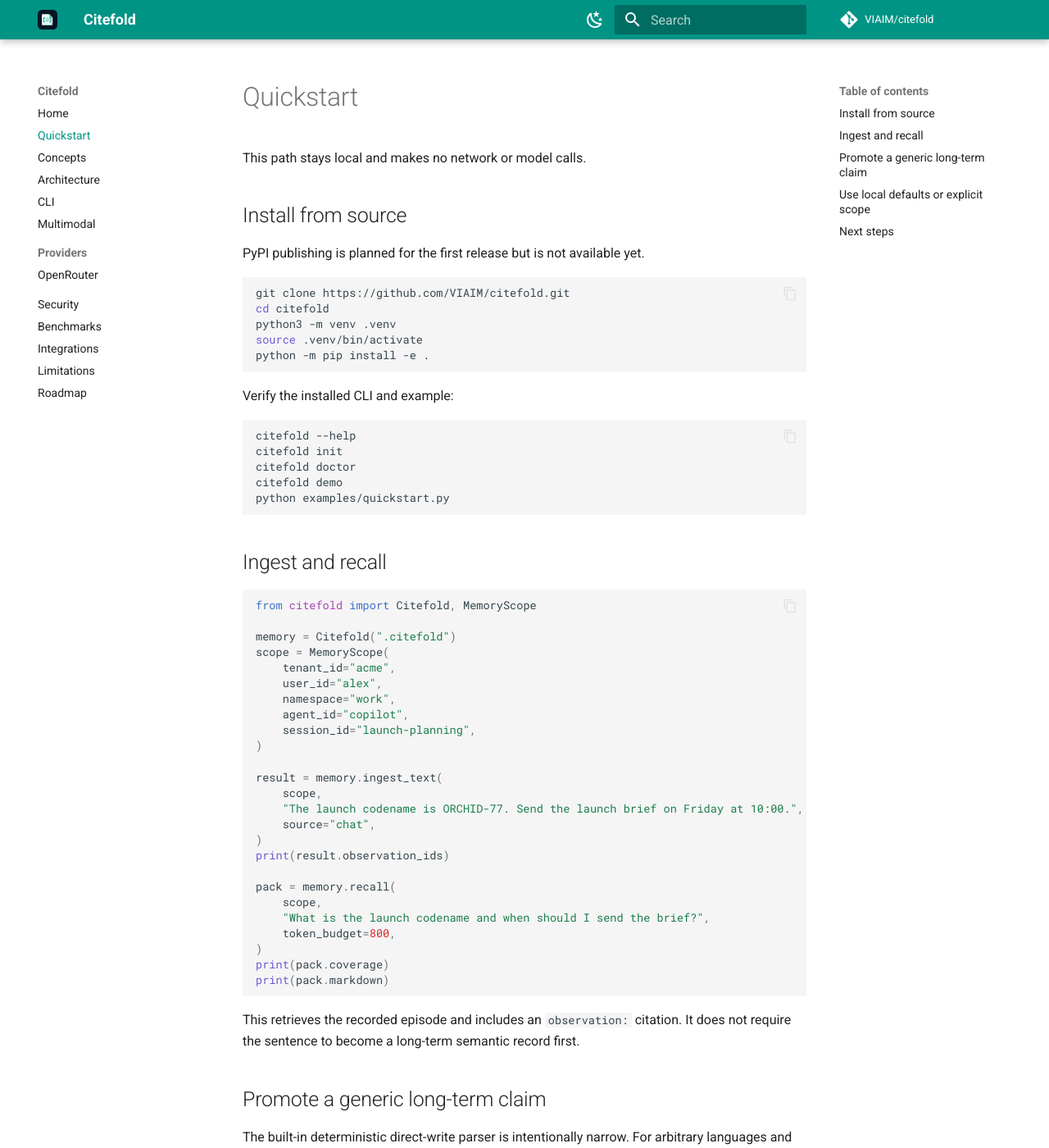
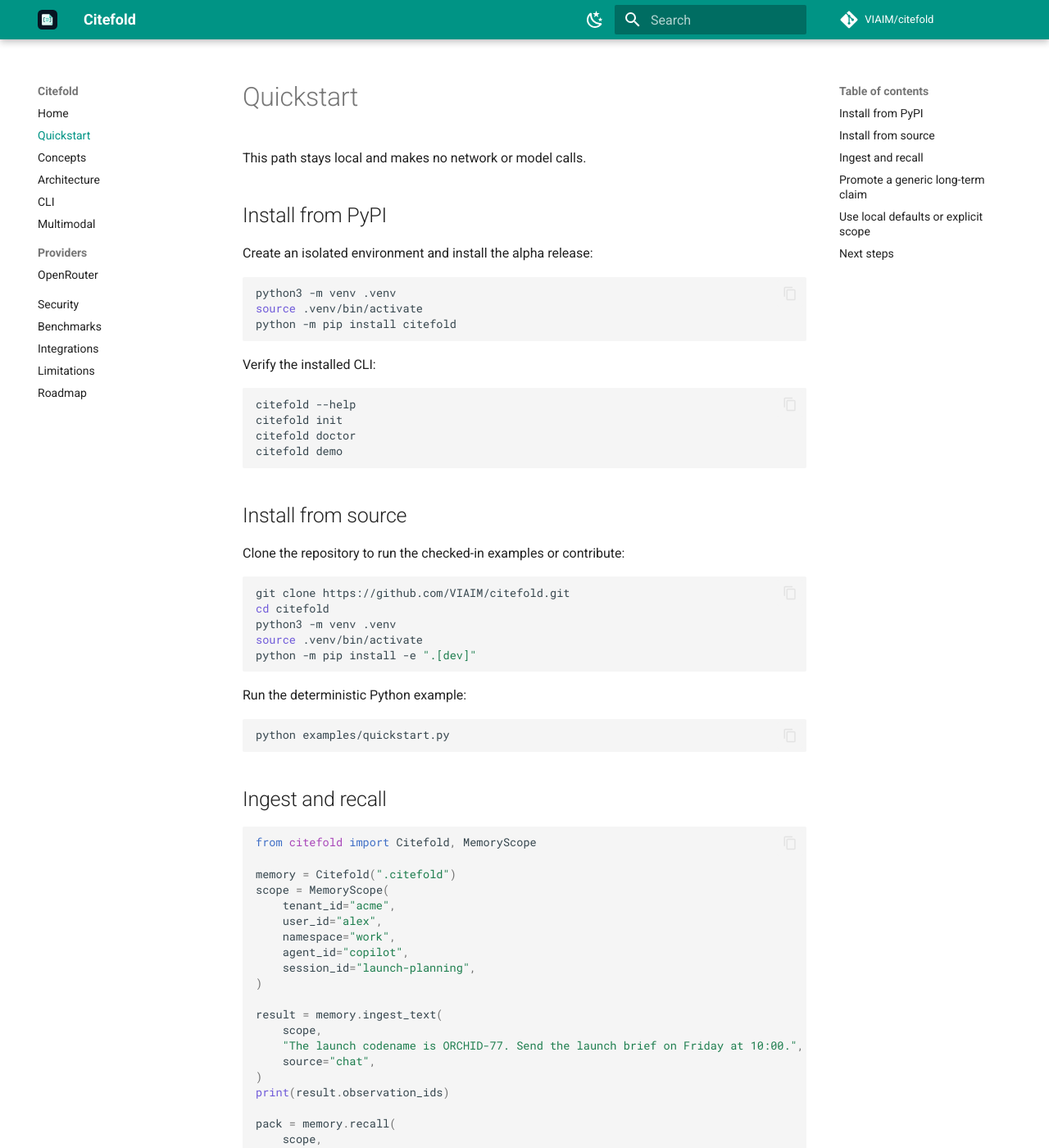
Before and after one commit to VIAIM/citefold, an MkDocs documentation site: the page built from docs/quickstart.md, in a window 1280 px wide and 1400 px high. Shown: the whole window at 82% size. Built offline with MkDocs 1.6.1 and Material for MkDocs 9.7.7, drawn with Linux system fonts in a browser that asks for light colours; comment, search, counter and statistics services are not loaded.

````diff
--- a/docs/limitations.md
+++ b/docs/limitations.md
@@ -6,7 +6,6 @@ The current release is an evidence-first alpha, not a production memory service.
 
 - API and on-disk schemas may change before 1.0.
 - There is no general migration tool yet.
-- The package is not yet published to PyPI; install from the repository.
 - Candidate list/approve/reject exists in both Python and CLI paths; a bulk or graphical review workflow is not included.
 - Pin/unpin behavior is represented internally but has no public operation.
 
--- a/docs/quickstart.md
+++ b/docs/quickstart.md
@@ -2,25 +2,40 @@
 
 This path stays local and makes no network or model calls.
 
+## Install from PyPI
+
+Create an isolated environment and install the alpha release:
+
+```bash
+python3 -m venv .venv
+source .venv/bin/activate
+python -m pip install citefold
+```
+
+Verify the installed CLI:
+
+```bash
+citefold --help
+citefold init
+citefold doctor
+citefold demo
+```
+
 ## Install from source
 
-PyPI publishing is planned for the first release but is not available yet.
+Clone the repository to run the checked-in examples or contribute:
 
 ```bash
 git clone https://github.com/VIAIM/citefold.git
 cd citefold
 python3 -m venv .venv
 source .venv/bin/activate
-python -m pip install -e .
+python -m pip install -e ".[dev]"
 ```
 
-Verify the installed CLI and example:
+Run the deterministic Python example:
 
 ```bash
-citefold --help
-citefold init
-citefold doctor
-citefold demo
 python examples/quickstart.py
 ```
 
--- a/docs/roadmap.md
+++ b/docs/roadmap.md
@@ -12,8 +12,8 @@ The roadmap follows evidence and release gates. It is directional and may change
 - [x] Candidate list/approve/reject CLI workflow plus local init/doctor/demo commands.
 - [x] Optional privacy-constrained OpenRouter adapter.
 - [x] Retrieval, QA, synthetic A/B, and multimodal lifecycle reports.
-- [ ] Freeze package metadata and publish signed/tagged `0.1.0` artifacts.
-- [ ] Verify CI on every declared Python/OS combination.
+- [ ] Freeze package metadata and publish tagged `0.1.0` artifacts with PyPI attestations.
+- [x] Verify CI on every declared Python/OS combination.
 - [ ] Publish PyPI distribution from the same release artifacts.
 
 ## 0.2 — review and compatibility
--- a/pyproject.toml
+++ b/pyproject.toml
@@ -58,7 +58,7 @@ citefold = "citefold.cli:main"
 
 [project.urls]
 Homepage = "https://github.com/VIAIM/citefold"
-Documentation = "https://github.com/VIAIM/citefold/blob/main/docs/index.md"
+Documentation = "https://viaim.github.io/citefold/"
 Changelog = "https://github.com/VIAIM/citefold/blob/main/CHANGELOG.md"
 Issues = "https://github.com/VIAIM/citefold/issues"
 Source = "https://github.com/VIAIM/citefold"
````
Also changed, not shown: CHANGELOG.md (+1 -5 lines), README.md (+11 -5 lines), README.zh-CN.md (+11 -5 lines), SECURITY.md (+4 -9 lines), docs/index.md (+1 -1 lines), 4 other files.
